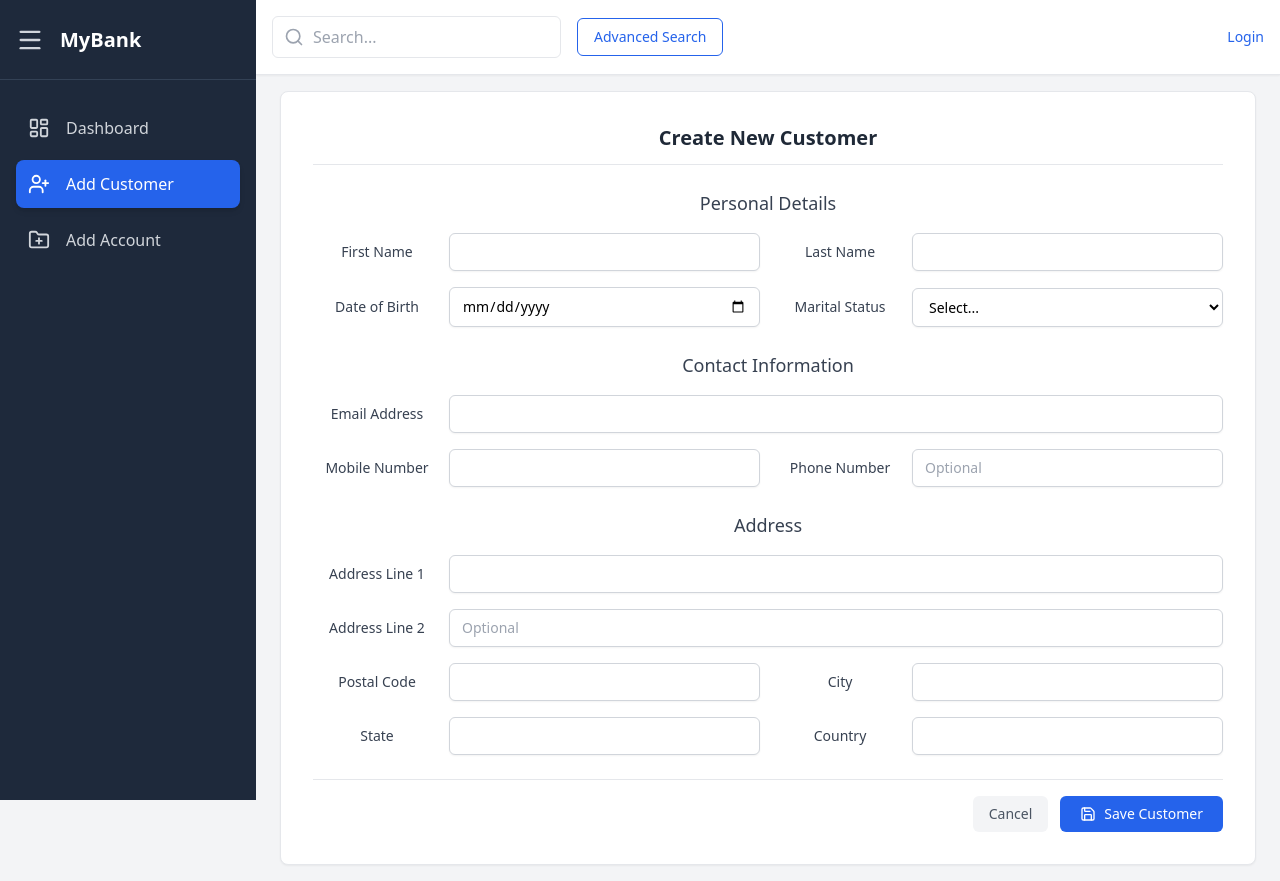
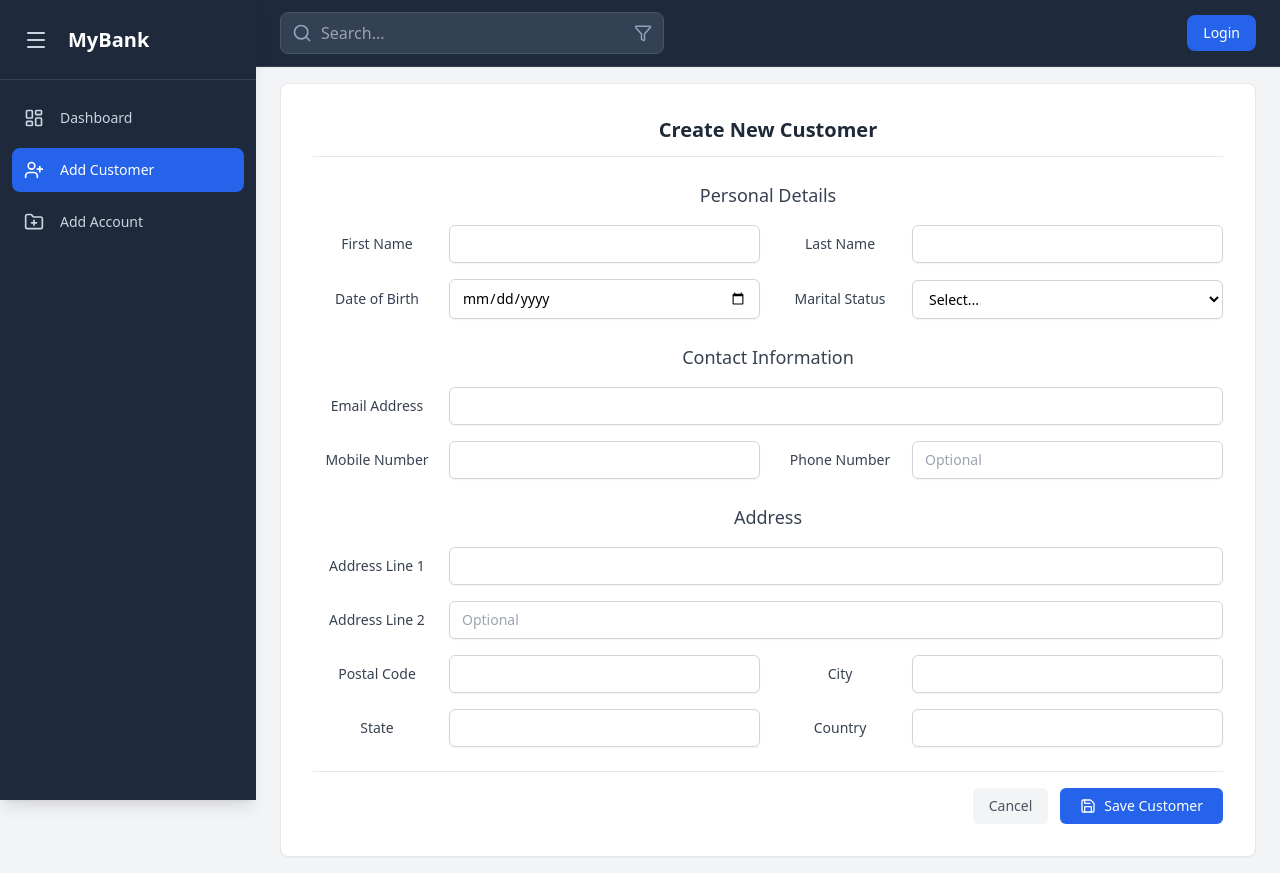
Before and after one commit to himanshu-hembram/BankingApp, a React (Vite) app in the folder Frontend/: page /customer in a window 1280 px wide. Built offline with nearby package versions, Linux system fonts and the light colour scheme; no server answers.

Commit message:
updated the header and sidebar

```diff
--- a/Frontend/src/layout/Header.jsx
+++ b/Frontend/src/layout/Header.jsx
@@ -1,7 +1,7 @@
 import React, { useState, useRef, useEffect } from 'react';
 import { useNavigate } from 'react-router-dom';
-import { useAuth } from '../context//useAuth.js';
-import { Search, UserCircle, LogOut } from 'lucide-react';
+import { useAuth } from '../context/useAuth.js';
+import { Search, UserCircle, LogOut, ChevronDown, Filter } from 'lucide-react';
 
 function Header() {
   const { user, logout } = useAuth();
@@ -14,7 +14,12 @@ function Header() {
     navigate('/');
   };
 
-  // Effect to close dropdown when clicking outside
+  const handleAdvancedSearchClick = () => {
+    // Implement your advanced search logic here
+    // For now, it will show an alert.
+    alert('Advanced Search filter clicked!');
+  };
+
   useEffect(() => {
     function handleClickOutside(event) {
       if (dropdownRef.current && !dropdownRef.current.contains(event.target)) {
@@ -26,66 +31,64 @@ function Header() {
   }, [dropdownRef]);
 
   return (
-    <header className="flex-shrink-0 flex justify-between items-center p-4 bg-white border-b shadow-sm z-10">
+    <header className="flex-shrink-0 flex justify-between items-center px-4 sm:px-6 py-3 bg-slate-800 border-b border-slate-700 shadow-sm z-10">
 
       {/* Left Side: Search Functionality */}
-      <div className="flex items-center">
-        {/* Full search for medium screens and up */}
-        <div className="hidden sm:flex items-center">
-          <div className="relative">
+      <div className="flex-1 flex justify-start">
+        <div className="relative w-full max-w-xs sm:max-w-sm">
           <span className="absolute inset-y-0 left-0 flex items-center pl-3">
-              <Search size={20} className="text-gray-400" />
+            <Search size={20} className="text-slate-400" />
           </span>
           <input
             type="text"
-              className="py-2 pl-10 pr-4 text-gray-700 bg-white border rounded-md focus:outline-none focus:ring focus:ring-opacity-40 focus:ring-blue-500"
+            className="w-full py-2 pl-10 pr-12 text-white bg-slate-700 border border-slate-600 rounded-lg focus:outline-none focus:ring-2 focus:ring-blue-500 focus:bg-slate-600 transition"
             placeholder="Search..."
           />
-          </div>
-          <button className="ml-4 px-4 py-2 text-sm font-medium text-blue-600 border border-blue-600 rounded-md hover:bg-blue-600 hover:text-white focus:outline-none focus:ring focus:ring-opacity-40 focus:ring-blue-500">
-            Advanced Search
+          <button
+            onClick={handleAdvancedSearchClick}
+            className="absolute inset-y-0 right-0 flex items-center px-3 text-slate-400 hover:text-white transition-colors"
+            aria-label="Advanced search"
+          >
+            <Filter size={18} />
           </button>
         </div>
-
-        {/* Search Icon for small screens */}
-        <button className="p-2 text-gray-500 rounded-full hover:bg-gray-100 sm:hidden">
-          <Search size={22} />
-        </button>
       </div>
 
       {/* Right Side: User Profile */}
-      <div className="flex items-center space-x-4">
+      <div className="flex items-center space-x-4 ml-4">
         {user ? (
           <div className="relative" ref={dropdownRef}>
             <button
               onClick={() => setDropdownOpen(!isDropdownOpen)}
-              className="flex items-center space-x-2 text-gray-700 hover:text-blue-600 focus:outline-none"
+              className="flex items-center space-x-2 text-slate-300 hover:bg-slate-700 p-2 rounded-lg focus:outline-none focus:ring-2 focus:ring-blue-500 transition-colors"
             >
-              <UserCircle size={28} />
+              <UserCircle size={24} className="text-blue-400" />
               <span className="hidden md:block font-medium text-sm">{user.userName}</span>
+              <ChevronDown size={16} className={`hidden md:block text-slate-400 transition-transform ${isDropdownOpen && 'rotate-180'}`} />
             </button>
 
             {isDropdownOpen && (
-              <div className="absolute right-0 mt-2 w-48 bg-white rounded-md shadow-lg py-1 z-20">
-                <div className="px-4 py-2 text-sm text-gray-700">
-                  <p className="font-semibold">{user.userName}</p>
-                  <p className="text-xs text-gray-500 truncate">{user.userEmailid}</p>
+              <div className="absolute right-0 mt-2 w-56 bg-slate-800 rounded-xl shadow-lg py-2 z-20 ring-1 ring-slate-700">
+                <div className="px-4 py-2 border-b border-slate-700">
+                  <p className="font-semibold text-white">{user.userName}</p>
+                  <p className="text-xs text-slate-400 truncate">{user.userEmailid}</p>
                 </div>
-                <div className="border-t border-gray-100"></div>
+                <div className="p-2">
                   <button
                     onClick={handleLogout}
-                  className="w-full text-left flex items-center px-4 py-2 text-sm text-white bg-gradient-to-r from-blue-500 to-blue-700 rounded-lg hover:from-blue-600 hover:to-blue-800"
+                    className="w-full text-left flex items-center px-3 py-2 text-sm text-slate-300 hover:bg-blue-600 hover:text-white rounded-md transition-colors"
                   >
-                  <LogOut size={16} className="mr-2"/>
+                    <LogOut size={16} className="mr-3"/>
                     Logout
                   </button>
+                </div>
               </div>
             )}
           </div>
         ) : (
           <button
             onClick={() => navigate('/login')}
-            className="text-sm font-medium text-blue-600 hover:text-blue-800"
+            className="px-4 py-2 text-sm font-medium text-white bg-blue-600 rounded-lg hover:bg-blue-700 focus:outline-none focus:ring-2 focus:ring-offset-2 focus:ring-blue-500"
           >
             Login
           </button>
--- a/Frontend/src/layout/Sidebar.jsx
+++ b/Frontend/src/layout/Sidebar.jsx
@@ -9,44 +9,51 @@ const navLinks = [
 ];
 
 function Sidebar({ isOpen, toggleSidebar }) {
-  // 1. Get the current location from React Router
   const location = useLocation();
 
   return (
     <div
-      className={`fixed inset-y-0 left-0 bg-slate-800 text-white flex flex-col z-30 transition-width duration-300 ease-in-out ${
+      className={`fixed inset-y-0 left-0 bg-slate-800 text-white flex flex-col z-30 transition-all duration-300 ease-in-out shadow-lg ${
         isOpen ? 'w-64' : 'w-20'
       }`}
     >
-      <div className="h-20 flex items-center border-b border-slate-700 px-4">
-        <button onClick={toggleSidebar} className="text-gray-300 hover:text-white focus:outline-none">
-          <Menu size={28} />
+      {/* Header Section */}
+      <div className="h-20 flex items-center border-b border-slate-700 px-4 shrink-0">
+        <button
+          onClick={toggleSidebar}
+          className="text-slate-300 hover:text-white focus:outline-none focus:ring-2 focus:ring-blue-500 rounded-full p-2 transition-colors"
+        >
+          <Menu size={24} />
         </button>
-        <h1 className={`text-xl font-bold ml-4 transition-opacity duration-200 ${!isOpen && 'opacity-0'}`}>
+        <h1
+          className={`text-xl font-bold ml-3 transition-opacity duration-200 whitespace-nowrap select-none ${
+            !isOpen ? 'opacity-0' : 'opacity-100'
+          }`}
+        >
           MyBank
         </h1>
       </div>
 
-      <nav className="flex-1 px-4 py-6 space-y-2">
+      {/* Navigation Links */}
+      <nav className="flex-1 px-3 py-4 space-y-2">
         {navLinks.map((link) => {
-          // 2. Check if the current path matches the link's path
           const isActive = location.pathname === link.path;
 
           return (
             <Link
               key={link.label}
               to={link.path}
-              // 3. Apply styles conditionally based on the 'isActive' boolean
-              className={`flex items-center p-3 rounded-lg transition-colors ${
+              title={isOpen ? '' : link.label}
+              className={`flex items-center p-3 rounded-lg transition-colors duration-200 ease-in-out ${
                 isActive
-                  ? 'bg-blue-600 text-white shadow-md' // Active state style
-                  : 'text-gray-300 hover:bg-slate-700 hover:text-white' // Inactive state style
+                  ? 'bg-blue-600 text-white' // Active state
+                  : 'text-slate-300 hover:bg-slate-700 hover:text-white' // Inactive state
               } ${!isOpen && 'justify-center'}`}
-              title={link.label}
+              aria-current={isActive ? 'page' : undefined}
             >
-              <link.icon size={22} />
+              <link.icon size={20} className="shrink-0" />
               <span
-                className={`ml-4 whitespace-nowrap transition-opacity duration-200 ${
+                className={`ml-4 text-sm font-medium whitespace-nowrap transition-opacity duration-200 ${
                   !isOpen && 'opacity-0 hidden'
                 }`}
               >
```
Lines whose indentation alone changed are shown as unchanged.
